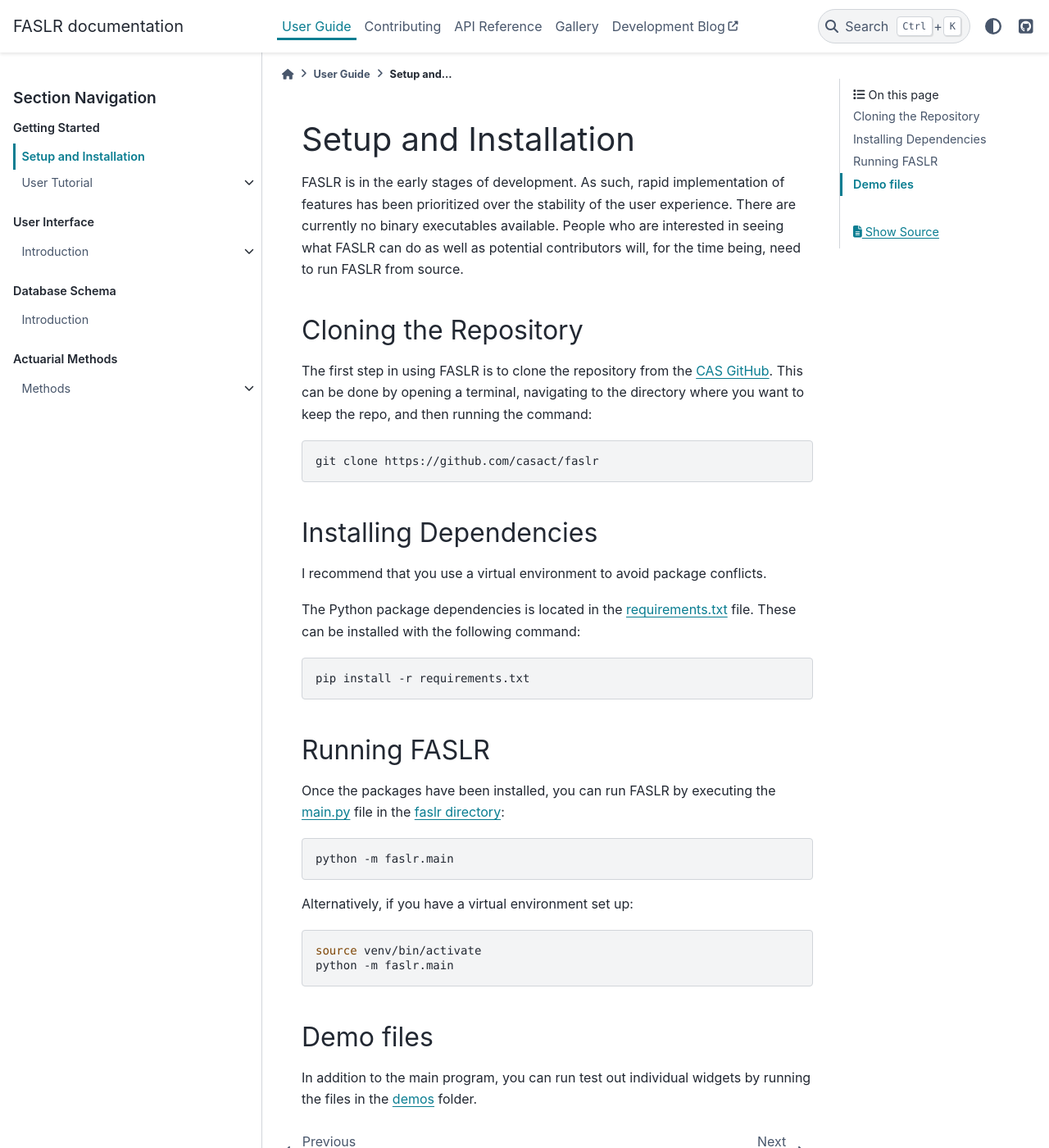
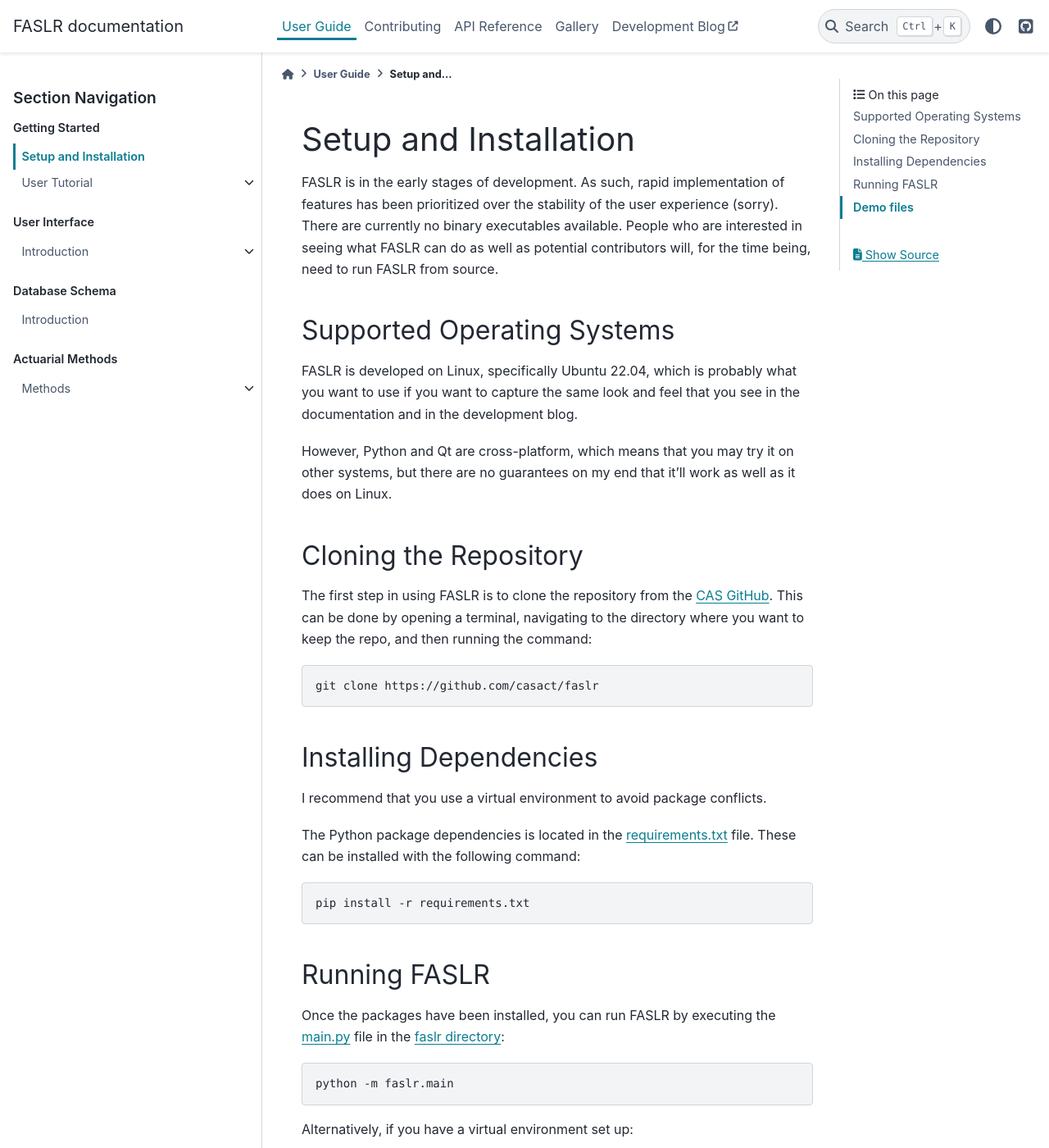
Before and after one commit to casact/FASLR, a Sphinx documentation site: the page built from docs/user/starting/install.rst, in a window 1280 px wide and 1400 px high. Shown: the whole window at 82% size. Built offline with Sphinx 7.4.7 and the PyData theme 0.15.4, drawn with Linux system fonts in a browser that asks for light colours; the version number could not be read and is left out; some of the changed text lies outside the part shown.

Commit message:
Add note on operating systems.

```diff
--- a/docs/contributing/index.rst
+++ b/docs/contributing/index.rst
@@ -1,7 +1,7 @@
 Contributing
 =============
 
-There are two main ways to contribute
+There are two main ways to contribute.
 
 ======================
 Contributing to FASLR
--- a/docs/user/starting/install.rst
+++ b/docs/user/starting/install.rst
@@ -1,7 +1,15 @@
 Setup and Installation
 =======================
 
-FASLR is in the early stages of development. As such, rapid implementation of features has been prioritized over the stability of the user experience. There are currently no binary executables available. People who are interested in seeing what FASLR can do as well as potential contributors will, for the time being, need to run FASLR from source.
+FASLR is in the early stages of development. As such, rapid implementation of features has been prioritized over the stability of the user experience (sorry). There are currently no binary executables available. People who are interested in seeing what FASLR can do as well as potential contributors will, for the time being, need to run FASLR from source.
+
+
+===========================
+Supported Operating Systems
+===========================
+FASLR is developed on Linux, specifically Ubuntu 22.04, which is probably what you want to use if you want to capture the same look and feel that you see in the documentation and in the development blog.
+
+However, Python and Qt are cross-platform, which means that you may try it on other systems, but there are no guarantees on my end that it'll work as well as it does on Linux.
 
 =======================
 Cloning the Repository
@@ -46,4 +54,4 @@
 Demo files
 ===========
 
-In addition to the main program, you can run test out individual widgets by running the files in the `demos <https://github.com/casact/FASLR/tree/main/faslr/demos>`_ folder.
+In addition to the main program, you can test out individual widgets by running the files in the `demos <https://github.com/casact/FASLR/tree/main/faslr/demos>`_ folder.
```
Also changed, not shown: other parts of docs/contributing/index.rst (+1 -1 lines), README.md (+3 -1 lines).
